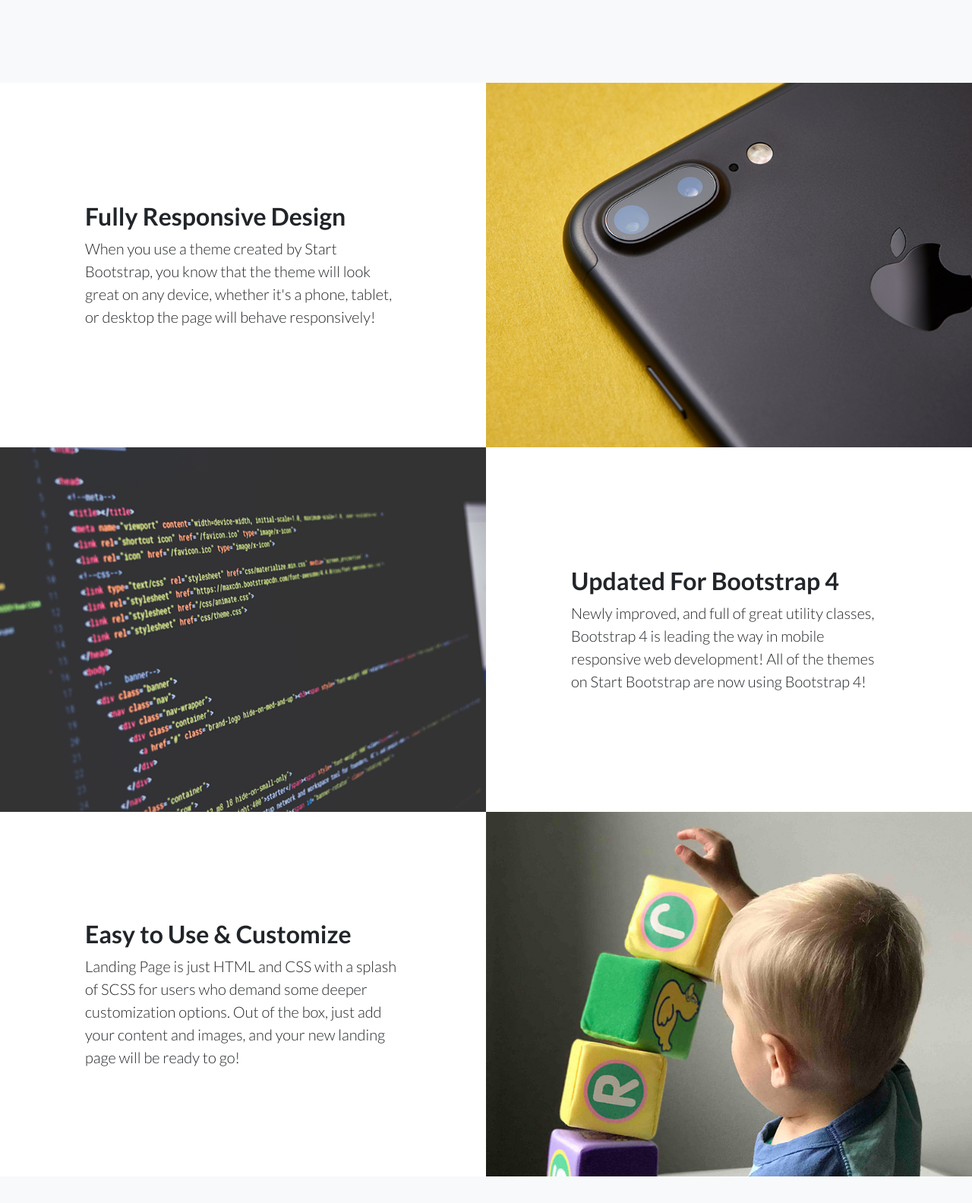
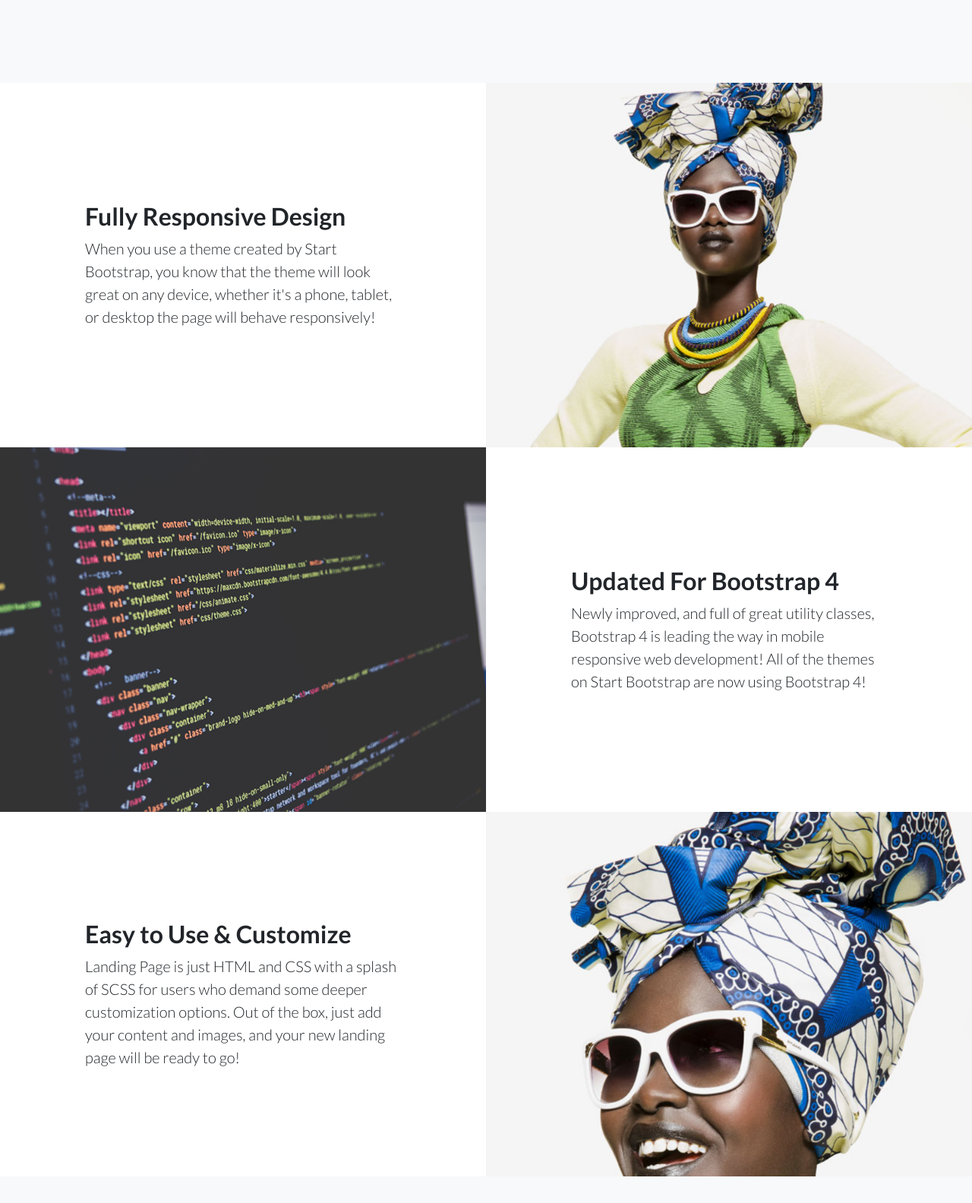
Before and after one commit to babus123/ace.git.io, a plain HTML site: page index.html in a window 1280 px wide. Shown: the part 996-2580 px from the top of the page at 76% size. Drawn offline with nearby package versions, Linux system fonts and the light colour scheme.

Commit message:
made changes to index

```diff
--- a/index.html
+++ b/index.html
@@ -97,7 +97,7 @@
     <div class="container-fluid p-0">
       <div class="row no-gutters">
 
-        <div class="col-lg-6 order-lg-2 text-white showcase-img" style="background-image: url('img/bg-showcase-1.jpg');"></div>
+        <div class="col-lg-6 order-lg-2 text-white showcase-img" style="background-image: url('img/12210_g.jpg');"></div>
         <div class="col-lg-6 order-lg-1 my-auto showcase-text">
           <h2>Fully Responsive Design</h2>
           <p class="lead mb-0">When you use a theme created by Start Bootstrap, you know that the theme will look great on any device, whether it's a phone, tablet, or desktop the page will behave responsively!</p>
@@ -111,7 +111,7 @@
         </div>
       </div>
       <div class="row no-gutters">
-        <div class="col-lg-6 order-lg-2 text-white showcase-img" style="background-image: url('img/bg-showcase-3.jpg');"></div>
+        <div class="col-lg-6 order-lg-2 text-white showcase-img" style="background-image: url('img/12209_g.jpg');"></div>
         <div class="col-lg-6 order-lg-1 my-auto showcase-text">
           <h2>Easy to Use &amp; Customize</h2>
           <p class="lead mb-0">Landing Page is just HTML and CSS with a splash of SCSS for users who demand some deeper customization options. Out of the box, just add your content and images, and your new landing page will be ready to go!</p>
```
Also changed, not shown: img/12209_g.jpg (added), img/12210_g.jpg (added), img/12214_g.png (added), img/bg-showcase-1.jpg (deleted), img/bg-showcase-3.jpg (deleted).
